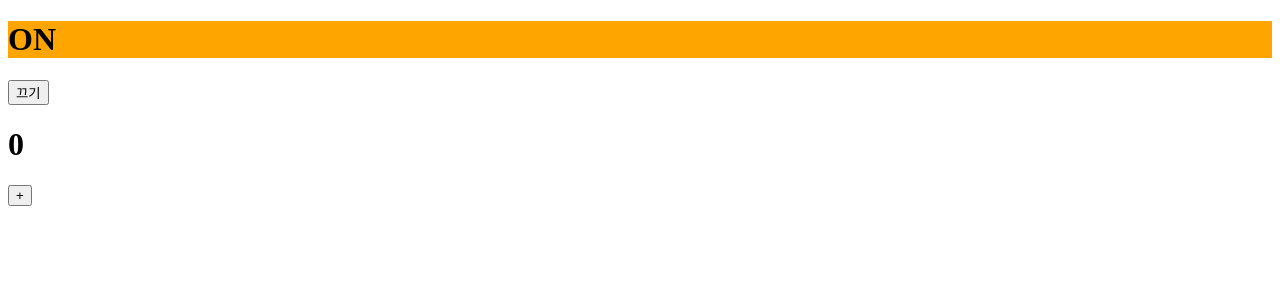
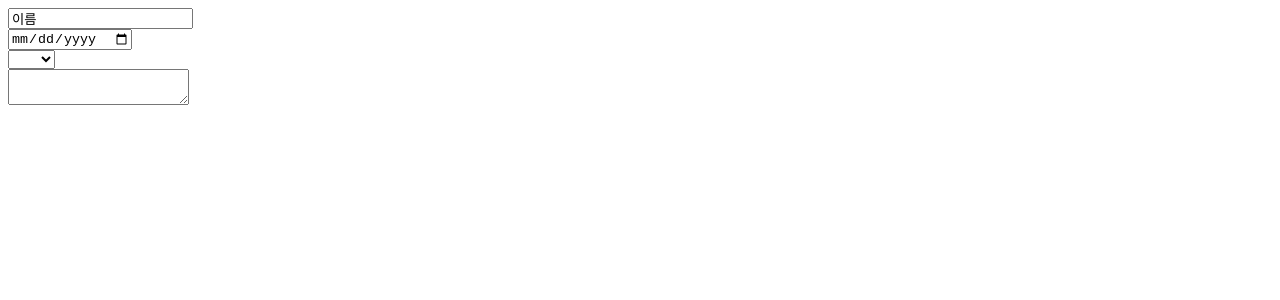
Before and after one commit to misung-dev/inflearn-onebite-react, a React (Vite) app in the folder section05/: page / in a window 1280 px wide. Shown: the top 300 px of the page. Built offline with nearby package versions, Linux system fonts and the light colour scheme.

Commit message:
5.8) State로 사용자 입력 관리하기 1

```diff
--- a/section05/src/App.jsx
+++ b/section05/src/App.jsx
@@ -1,13 +1,10 @@
 import "./App.css";
-import { useState } from "react";
-import Bulb from "./components/Bulb";
-import Counter from "./components/Counter";
+import Register from "./components/Register";
 
 function App() {
   return (
     <>
-      <Bulb />
-      <Counter />
+      <Register />
     </>
   );
 }
--- /dev/null
+++ b/section05/src/components/Register.jsx
@@ -0,0 +1,57 @@
+import { useState } from "react";
+
+// 간단한 회원가입 폼
+// 1. 이름
+// 2. 생년월일
+// 3. 국적
+// 4. 자기소개
+
+const Register = () => {
+  const [name, setName] = useState("이름");
+  const [birth, setBirth] = useState("");
+  const [country, setCountry] = useState("");
+  const [bio, setBio] = useState("");
+
+  const onChangeName = (e) => {
+    setName(e.target.value);
+  };
+
+  const onChangeBirth = (e) => {
+    setBirth(e.target.value);
+  };
+
+  const onChangeCountry = (e) => {
+    setCountry(e.target.value);
+  };
+
+  const onChangeBio = (e) => {
+    setBio(e.target.value);
+  };
+
+  return (
+    <div>
+      <div>
+        <input value={name} onChange={onChangeName} placeholder={"이름"} />
+      </div>
+      <div>
+        <input value={birth} type="date" onClick={onChangeBirth} />
+      </div>
+
+      <div>
+        <select value={country} onChange={onChangeCountry}>
+          <option></option>
+          <option>한국</option>
+          <option>미국</option>
+          <option>영국</option>
+        </select>
+        {country}
+      </div>
+
+      <div>
+        <textarea value={bio} onChange={onChangeBio} />
+      </div>
+    </div>
+  );
+};
+
+export default Register;
```
